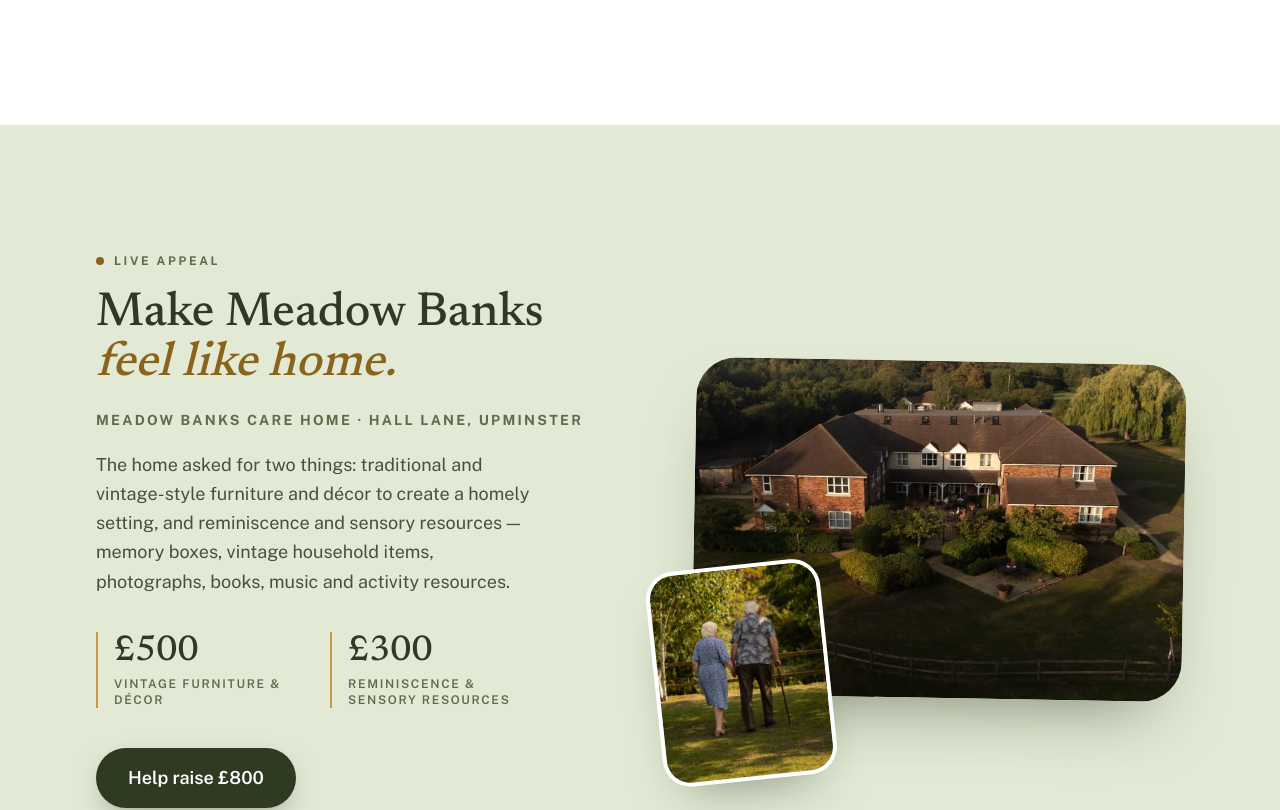
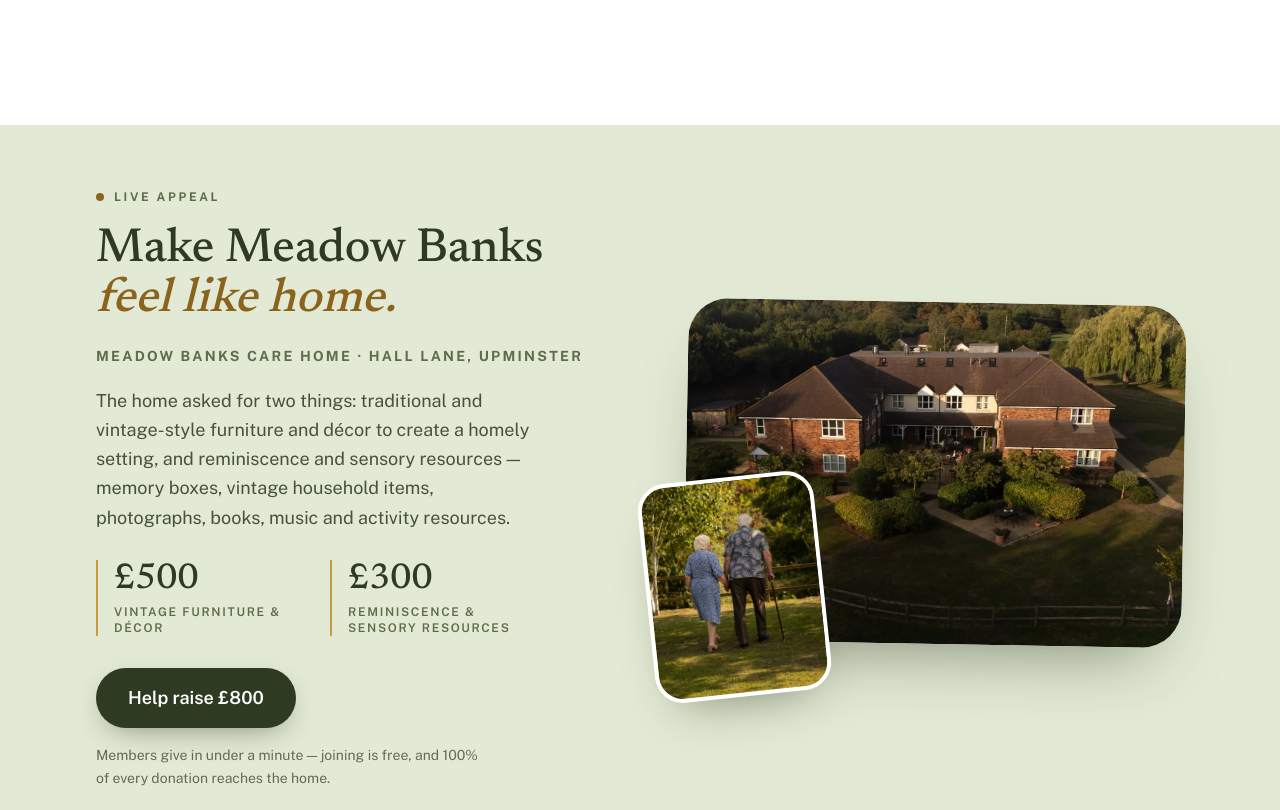
Before and after one commit to vorfreude99/bravehomes, a Next.js app: page / in a window 1280 px wide. Shown: the part 3540-4350 px from the top of the page. Built offline with nearby package versions, Linux system fonts and the light colour scheme.

Commit message:
Tighter appeal section
Vertical padding roughly halved and the internal gaps pulled in, so
the appeal reads at a glance instead of filling a screen and a half.

Co-Authored-By: Claude Fable 5 <noreply@anthropic.com>

```diff
--- a/src/components/site/CampaignSection.tsx
+++ b/src/components/site/CampaignSection.tsx
@@ -14,9 +14,9 @@ export function CampaignSection() {
   return (
     // A step deeper than sage-mist — the section above is white, so the
     // panel needs a genuinely visible tint to read as its own room.
-    <section id="appeal" className="overflow-hidden bg-[#e2e9d4] py-24 sm:py-32">
+    <section id="appeal" className="overflow-hidden bg-[#e2e9d4] py-14 sm:py-16">
       <div className="mx-auto max-w-6xl px-5 sm:px-8">
-        <div className="grid items-center gap-14 lg:grid-cols-[1.05fr_0.95fr]">
+        <div className="grid items-center gap-10 lg:grid-cols-[1.05fr_0.95fr]">
           {/* ------------------------------ the ask ------------------------- */}
           <div data-reveal>
             <p className="flex items-center gap-2.5 text-xs font-bold uppercase tracking-[0.22em] text-sage-ink">
@@ -46,7 +46,7 @@ export function CampaignSection() {
             </p>
 
             {/* The two asks as stats, not paragraphs. */}
-            <div className="mt-9 flex gap-10">
+            <div className="mt-7 flex gap-10">
               {campaign.items.map((item) => (
                 <div key={item.label} className="border-l-2 border-gold pl-4">
                   <p className="font-serif text-3xl font-medium text-forest sm:text-4xl">
@@ -59,7 +59,7 @@ export function CampaignSection() {
               ))}
             </div>
 
-            <div className="mt-10">
+            <div className="mt-8">
               <LinkButton
                 href={`/campaign/${campaign.id}`}
                 size="lg"
@@ -78,7 +78,7 @@ export function CampaignSection() {
           {/* Meadowbanks' own hero: the whole home and its grounds from the
               air at golden hour, with two residents walking hand in hand
               leaning in from the corner. */}
-          <div data-reveal className="relative mx-auto w-full pb-12 lg:pb-16">
+          <div data-reveal className="relative mx-auto w-full pb-8">
             {/* eslint-disable-next-line @next/next/no-img-element */}
             <img
               src="/meadow-banks-estate.jpg"
```
